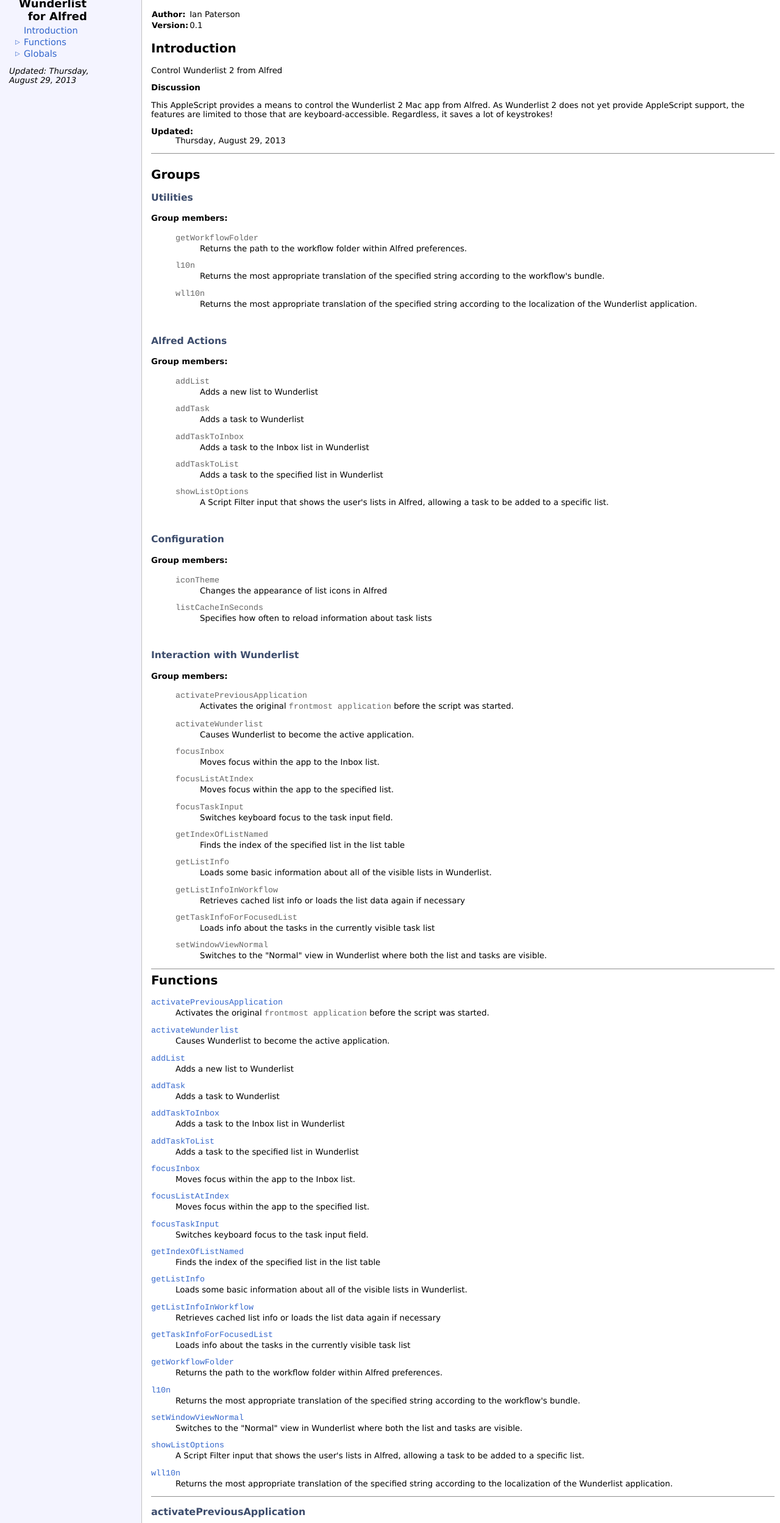
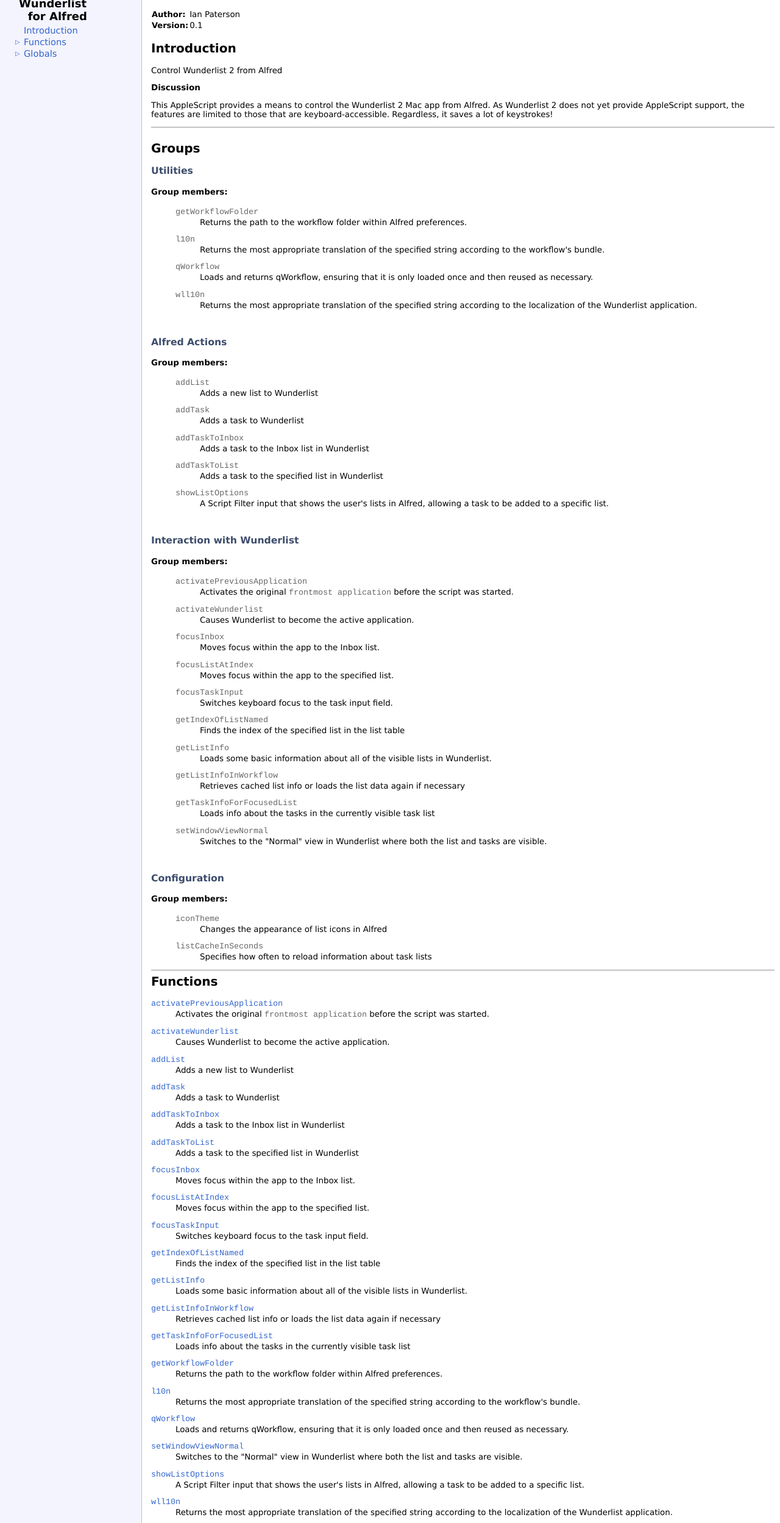
Before and after one commit to idpaterson/alfred-wunderlist-workflow, a plain HTML site: page index.html in a window 1280 px wide. Shown: the part 50-2547 px from the top of the page at 61% size. Drawn offline with Linux system fonts and the light colour scheme.

Commit message:
Added documentation for qWorkflow()

```diff
--- a/index.html
+++ b/index.html
@@ -220,8 +220,6 @@
 As Wunderlist 2 does not yet provide AppleScript support, the features are limited
 to those that are keyboard-accessible. Regardless, it saves a lot of keystrokes!
 <!-- headerDoc=discussion;uid=//apple_ref/doc/header/wunderlist.applescript;name=end --><!-- end discussion -->
-<dl><dt><b>Updated:</b></dt><dd>Thursday, August 29, 2013</dd>
-</dl>
 <hr class="afterClassOrHeaderInfo"><br><a name='HeaderDoc_groups'><h2 class="h2tight" >Groups</h2></a>
 
 <h3>Utilities</h3>
@@ -236,6 +234,9 @@
 <dd><p>Returns the most appropriate translation of the specified string
 according to the workflow's bundle.
 </dd>
+<dt><tt><!-- a logicalPath="//apple_ref/applescript/func/qWorkflow" target="_top" machineGenerated="true" -->qWorkflow<!-- /a --></tt></dt>
+<dd><p>Loads and returns qWorkflow, ensuring that it is only loaded once
+and then reused as necessary.</dd>
 <dt><tt><!-- a logicalPath="//apple_ref/applescript/func/wll10n" target="_top" machineGenerated="true" -->wll10n<!-- /a --></tt></dt>
 <dd><p>Returns the most appropriate translation of the specified string
 according to the localization of the Wunderlist application.
@@ -265,20 +266,6 @@
 <dd><p>A Script Filter input that shows the user's lists in Alfred, allowing
 a task to be added to a specific list.
 </dd>
-</dl>
-</div>
-<p>&nbsp;</p>
-<h3>Configuration</h3>
-<div class='group_desc_indent'>
-</div>
-<h4>Group members:</h4>
-<div class='group_indent'>
-<dl>
-<dt><tt><!-- a logicalPath="//apple_ref/applescript/data/iconTheme" target="_top" machineGenerated="true" -->iconTheme<!-- /a --></tt></dt>
-<dd><p>Changes the appearance of list icons in Alfred
-</dd>
-<dt><tt><!-- a logicalPath="//apple_ref/applescript/data/listCacheInSeconds" target="_top" machineGenerated="true" -->listCacheInSeconds<!-- /a --></tt></dt>
-<dd><p>Specifies how often to reload information about task lists</dd>
 </dl>
 </div>
 <p>&nbsp;</p>
@@ -317,6 +304,20 @@
 <dt><tt><!-- a logicalPath="//apple_ref/applescript/func/setWindowViewNormal" target="_top" machineGenerated="true" -->setWindowViewNormal<!-- /a --></tt></dt>
 <dd><p>Switches to the "Normal" view in Wunderlist where both the list and
 tasks are visible.</dd>
+</dl>
+</div>
+<p>&nbsp;</p>
+<h3>Configuration</h3>
+<div class='group_desc_indent'>
+</div>
+<h4>Group members:</h4>
+<div class='group_indent'>
+<dl>
+<dt><tt><!-- a logicalPath="//apple_ref/applescript/data/iconTheme" target="_top" machineGenerated="true" -->iconTheme<!-- /a --></tt></dt>
+<dd><p>Changes the appearance of list icons in Alfred
+</dd>
+<dt><tt><!-- a logicalPath="//apple_ref/applescript/data/listCacheInSeconds" target="_top" machineGenerated="true" -->listCacheInSeconds<!-- /a --></tt></dt>
+<dd><p>Specifies how often to reload information about task lists</dd>
 </dl>
 </div>
 <hr class="afterGroupHeading"><a name="HeaderDoc_functions"></a>
@@ -366,6 +367,9 @@
 <dd><p>Returns the most appropriate translation of the specified string
 according to the workflow's bundle.
 </dd>
+<dt><tt><a href="index.html#//apple_ref/applescript/func/qWorkflow" target="_top">qWorkflow</a></tt></dt>
+<dd><p>Loads and returns qWorkflow, ensuring that it is only loaded once
+and then reused as necessary.</dd>
 <dt><tt><a href="index.html#//apple_ref/applescript/func/setWindowViewNormal" target="_top">setWindowViewNormal</a></tt></dt>
 <dd><p>Switches to the "Normal" view in Wunderlist where both the list and
 tasks are visible.</dd>
@@ -699,6 +703,14 @@
 this workflow for available values</dd>
 </dl>
 </div>
+<hr class="betweenAPIEntries"><!-- headerDoc=func;  uid=//apple_ref/applescript/func/qWorkflow;   name=qWorkflow -->
+<a name="//apple_ref/applescript/func/qWorkflow"></a>
+<h3><a name="qWorkflow">qWorkflow</a></h3>
+<hr class="afterName"><p><!-- headerDoc=abstract;uid=//apple_ref/applescript/func/qWorkflow;name=start --><!-- begin abstract --><p>Loads and returns qWorkflow, ensuring that it is only loaded once
+and then reused as necessary.<!-- end abstract --><!-- headerDoc=abstract;uid=//apple_ref/applescript/func/qWorkflow;name=end --></p>
+<div class='declaration_indent'>
+<pre><!-- headerDoc=declaration;uid=//apple_ref/applescript/func/qWorkflow;name=start --><span class="keyword">on</span> <!-- a logicalPath="//apple_ref/applescript/instm/qWorkflow //apple_ref/applescript/clm/qWorkflow //apple_ref/applescript/intfcm/qWorkflow //apple_ref/applescript/intfm/qWorkflow //apple_ref/applescript/func/qWorkflow //apple_ref/applescript/ftmplt/qWorkflow //apple_ref/applescript/defn/qWorkflow //apple_ref/applescript/macro/qWorkflow //apple_ref/doc/anysymbol/qWorkflow" machineGenerated="true" --><span class="function">qWorkflow</span><!-- /a -->()<!-- headerDoc=declaration;uid=//apple_ref/applescript/func/qWorkflow;name=end --></pre>
+</div>
 <hr class="betweenAPIEntries"><!-- headerDoc=func;  uid=//apple_ref/applescript/func/setWindowViewNormal;   name=setWindowViewNormal -->
 <a name="//apple_ref/applescript/func/setWindowViewNormal"></a>
 <h3><a name="setWindowViewNormal">setWindowViewNormal</a></h3>
@@ -795,7 +807,7 @@
 </p>
 <!-- headerDoc=discussion;uid=//apple_ref/applescript/data/listCacheInSeconds;name=end --><!-- end discussion -->
 <p class="gapBeforeFooter">&nbsp;</p><hr class="afterFooter"><div class="hd_copyright_and_timestamp">
-<p class="hd_timestamp">Last Updated: Thursday, August 29, 2013
+<p class="hd_timestamp">Last Updated: Tuesday, September 10, 2013
 </p></div>
 </td></tr></table>
 </body></html>
--- a/toc.html
+++ b/toc.html
@@ -51,6 +51,7 @@
 
 <ul class="tocSubEntryList"><!-- C --><li class="tocSubEntry"><a href="index.html#//apple_ref/applescript/func/getWorkflowFolder" target="_top">getWorkflowFolder</a></li>
 <li class="tocSubEntry"><a href="index.html#//apple_ref/applescript/func/l10n" target="_top">l10n</a></li>
+<li class="tocSubEntry"><a href="index.html#//apple_ref/applescript/func/qWorkflow" target="_top">qWorkflow</a></li>
 <li class="tocSubEntry"><a href="index.html#//apple_ref/applescript/func/wll10n" target="_top">wll10n</a></li>
 </ul></div></div>
 <div toc="section">
@@ -65,7 +66,7 @@
 </ul></div></div>
 <!-- HeaderDoc TOC framework link block begin -->
 <!-- HeaderDoc TOC framework link block end -->
-<p><i>Updated: Thursday, August 29, 2013</i><p></td></tr>
+</td></tr>
 </table><p>&nbsp;<p>
 </td></tr></table>
 </body></html>
```
